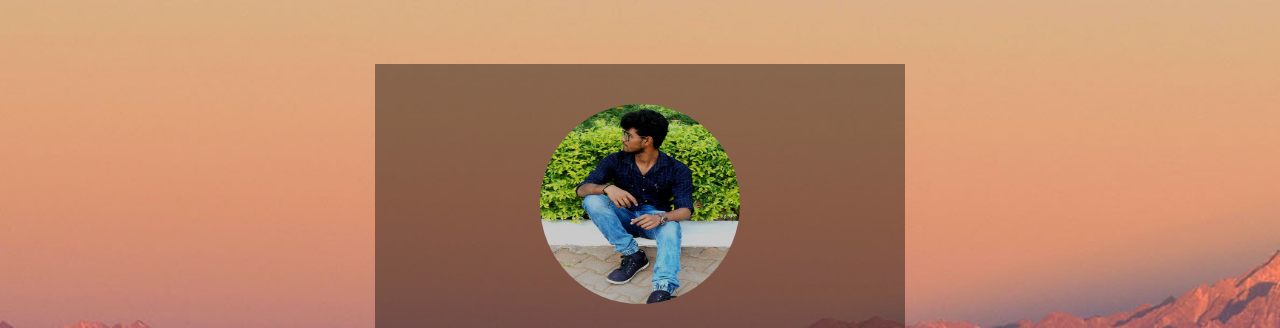
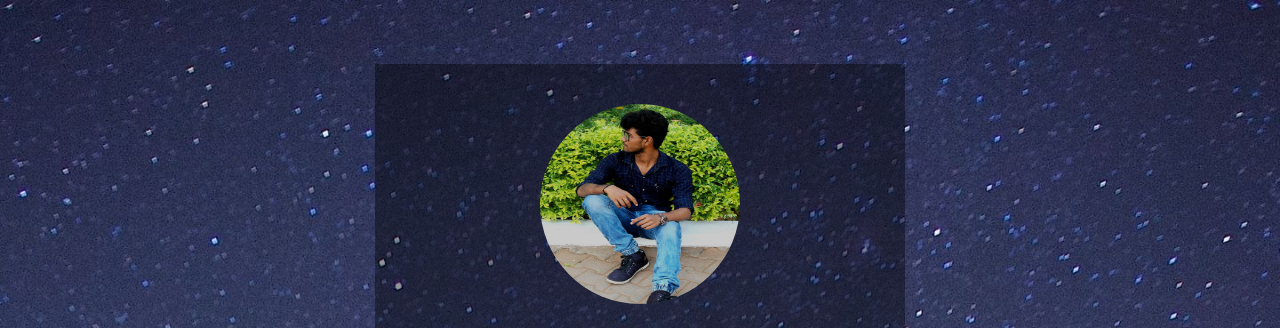
Before and after one commit to harishragul/harishragul.github.io, a plain HTML site: page index.html in a window 1280 px wide. Shown: the top 328 px of the page. Drawn offline with Linux system fonts and the light colour scheme.

Commit message:
First Commit

```diff
--- a/index.html
+++ b/index.html
@@ -6,7 +6,7 @@
   <link rel="stylesheet" href="Style.css">
   <title>I am</title>
 </head>
-<body style="background-image: url('BG.jpg');">
+<body style="background-image: url('bg.jpg');">
   <div class="box">
     <img src="pic.jpg" alt="" class="box-img">
     <h1>Harish Ragul Karthik</h1>
```
Also changed, not shown: bg.jpg (added).
